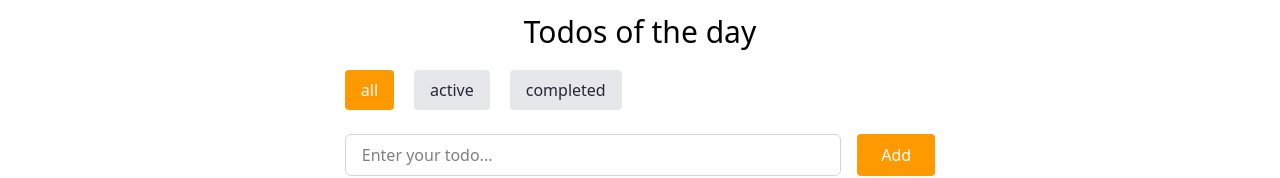
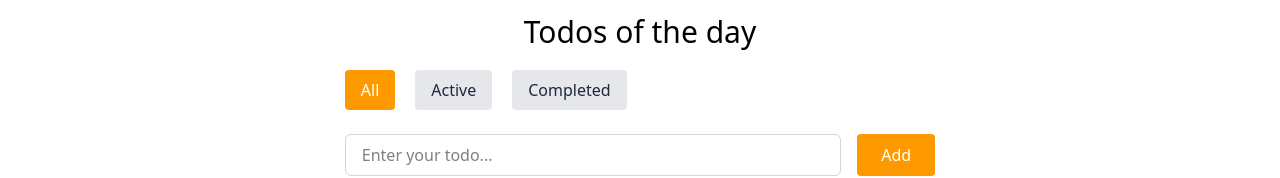
Before and after one commit to emmeiwhite/tailwind-v4-darkMode-React, a React (Vite) app: page /todos in a window 1280 px wide. Shown: the part 146-324 px from the top of the page. Built offline with nearby package versions, Linux system fonts and the light colour scheme.

Commit message:
filter -14 Filter functionality covered!

```diff
--- a/src/components/TodoFilters.jsx
+++ b/src/components/TodoFilters.jsx
@@ -1,7 +1,7 @@
 import { useAppContext } from '../context/AppContext'
 
 function TodoFilters() {
-  const { filter, setFilters } = useAppContext()
+  const { filter, setFilter } = useAppContext()
 
   const filters = ['all', 'active', 'completed']
 
@@ -10,13 +10,14 @@ function TodoFilters() {
       {filters.map(f => {
         return (
           <button
+            onClick={() => setFilter(f)}
             className={`px-4 py-2 rounded ${
               f === filter
                 ? 'bg-amber-500 text-white'
                 : 'bg-gray-200 text-gray-800 dark:bg-zinc-600 dark:text-gray-100'
             } transition
             cursor-pointer`}>
-            {f}
+            {f.charAt(0).toUpperCase() + f.slice(1)}
           </button>
         )
       })}
```
